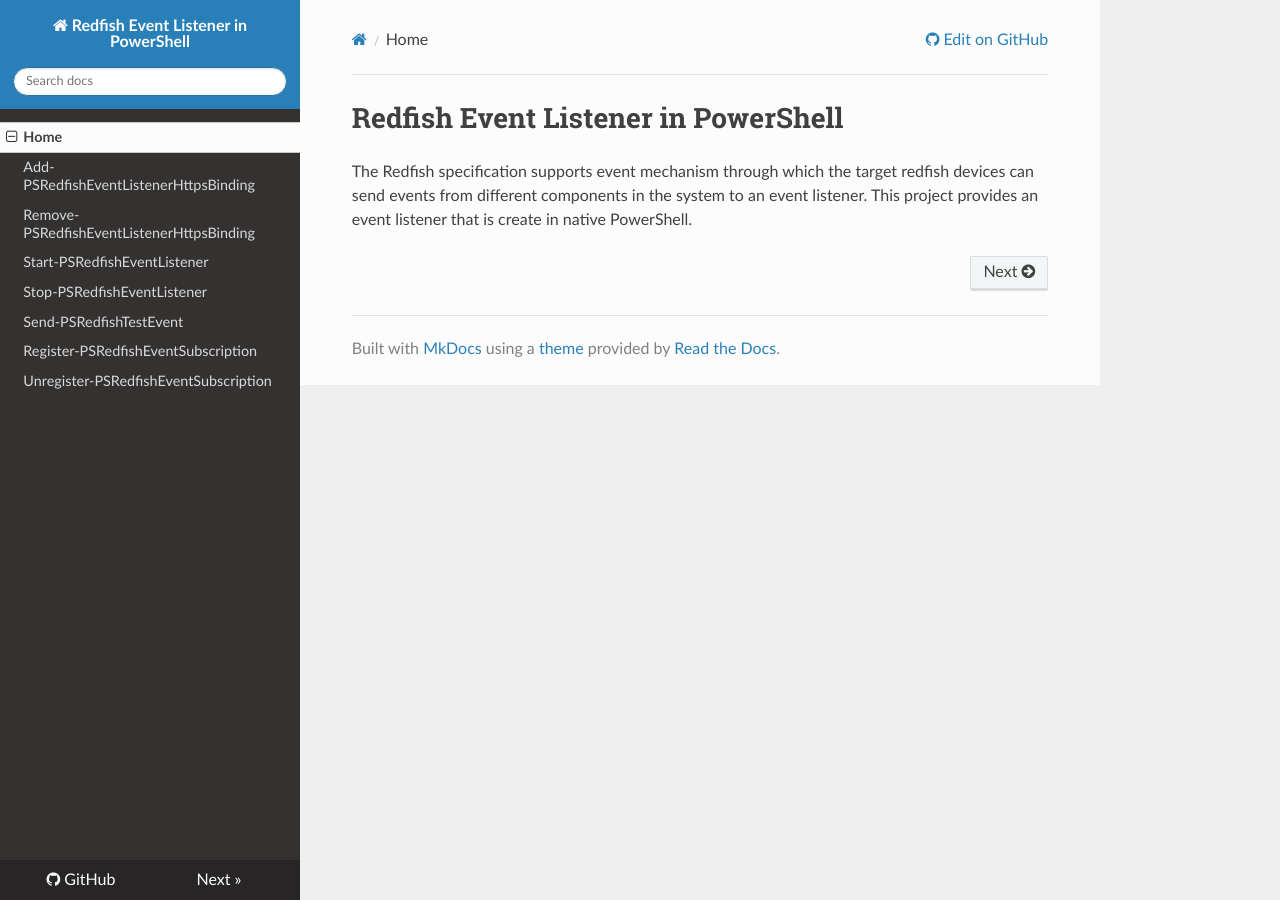
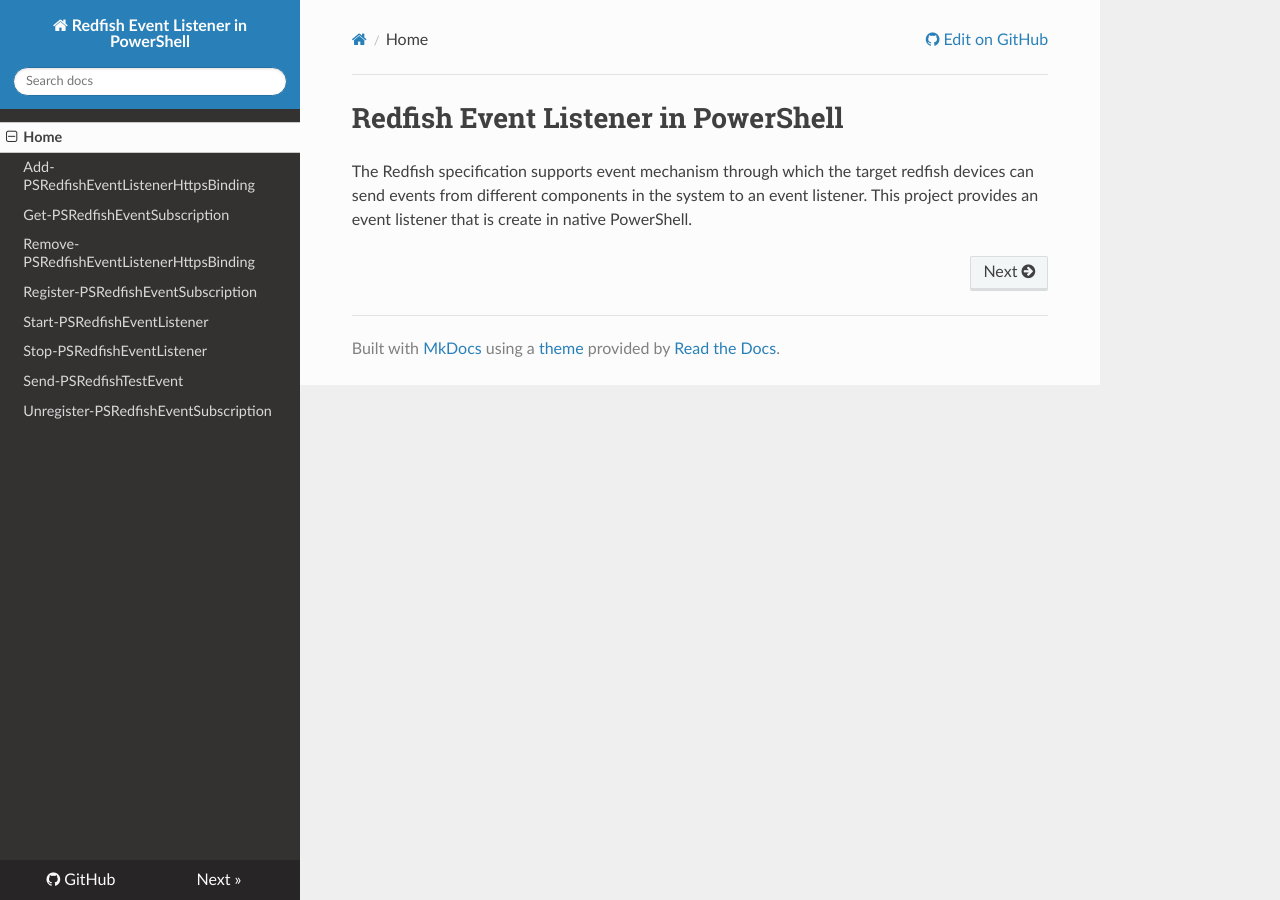
Before and after one commit to rchaganti/PSRedfishEventListener, an MkDocs documentation site: the page built from docs/index.md, in a window 1280 px wide. Built offline with MkDocs 1.6.1, drawn with Linux system fonts in a browser that asks for light colours; nearby versions of some CDN libraries; old or Windows-style settings are respelled for this version of MkDocs.

Commit message:
fixing docs links

```diff
--- a/mkdocs.yml
+++ b/mkdocs.yml
@@ -4,9 +4,10 @@ theme: readthedocs
 pages:
   - Home: index.md
   - Add-PSRedfishEventListenerHttpsBinding: Add-PSRedfishEventListenerHttpsBinding.md
+  - Get-PSRedfishEventSubscription: Get-PSRedfishEventSubscription.md
   - Remove-PSRedfishEventListenerHttpsBinding: Remove-PSRedfishEventListenerHttpsBinding.md
+  - Register-PSRedfishEventSubscription: Register-PSRedfishEventSubscription.md
   - Start-PSRedfishEventListener: Start-PSRedfishEventListener.md
   - Stop-PSRedfishEventListener: Stop-PSRedfishEventListener.md
   - Send-PSRedfishTestEvent: Send-PSRedfishTestEvent.md
-  - Register-PSRedfishEventSubscription: Register-PSRedfishEventSubscription.md
   - Unregister-PSRedfishEventSubscription: Unregister-PSRedfishEventSubscription.md
```
